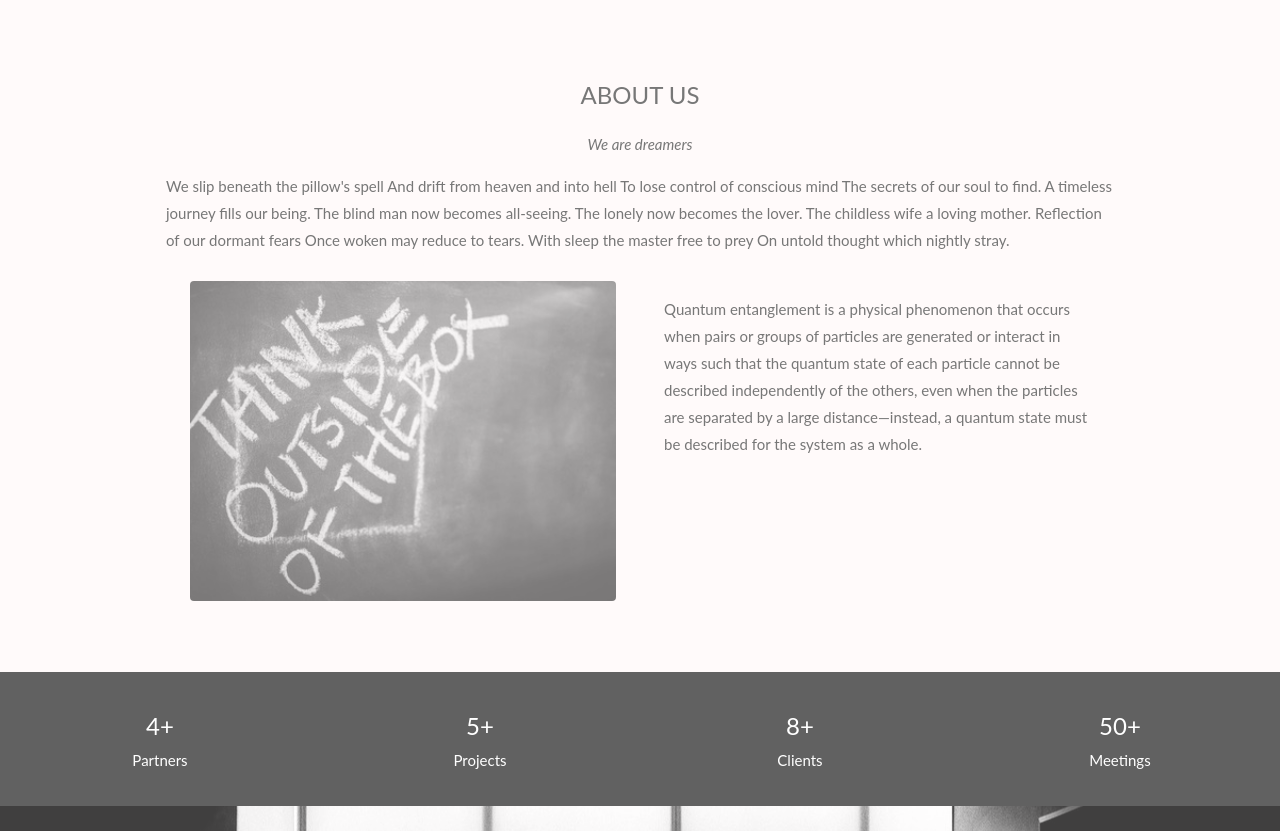
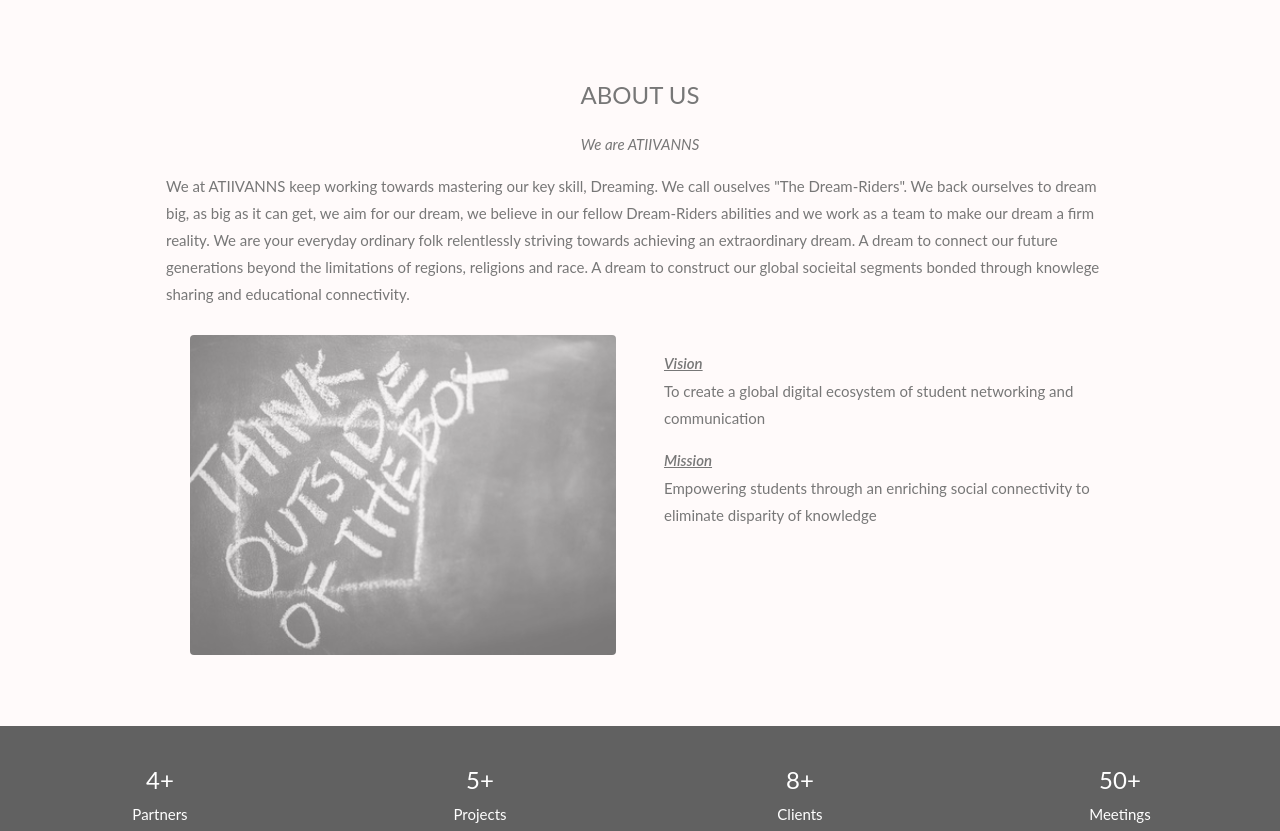
Before and after one commit to Kailash-Sankar/node_app, a website: page views/alt_home.html in a window 1280 px wide. Shown: the part 801-1632 px from the top of the page. Drawn offline with nearby package versions, Linux system fonts and the light colour scheme; files that its build step writes are made by us from their sources.

Commit message:
add company info

```diff
--- a/public/sass/alt_home.scss
+++ b/public/sass/alt_home.scss
@@ -25,7 +25,7 @@ body, html {
 
 /* First image (Logo. Full height) */
 .bgimg-1 {
-    background-image: url('/images/home.jpeg');
+    background-image: url('/images/home_new.jpg');
     min-height: 100%;
 }
 
@@ -44,6 +44,12 @@ body, html {
 .w3-wide {letter-spacing: 10px;}
 .w3-hover-opacity {cursor: pointer;}
 
+.small-heading {
+  font-weight: 600;
+  text-decoration: underline;
+  margin-bottom: -14px;
+}
+
 /* Turn off parallax scrolling for tablets and phones */
 @media only screen and (max-device-width: 1024px) {
     .bgimg-1, .bgimg-2, .bgimg-3 {
--- a/views/alt_home.html
+++ b/views/alt_home.html
@@ -9,7 +9,7 @@
 <!-- First Parallax Image with Logo Text -->
 <div class="bgimg-1 w3-display-container w3-opacity-min" id="home">
   <div class="w3-display-middle" style="white-space:nowrap;">
-    <span class="w3-center w3-padding-large w3-black w3-xlarge w3-wide w3-animate-opacity">ATIIVANNS <span class="w3-hide-small"></span> LOGO</span>
+    <span class="w3-center w3-padding-large w3-black w3-xlarge w3-wide w3-animate-opacity">The <span class="w3-hide-small"></span> Dream Riders</span>
   </div>
 </div>
 
--- a/views/partials/about.html
+++ b/views/partials/about.html
@@ -1,22 +1,13 @@
 <!-- Container (About Section) -->
 <div class="w3-content w3-container w3-padding-64" id="about">
   <h3 class="w3-center">ABOUT US</h3>
-  <p class="w3-center"><em>We are dreamers</em></p>
+  <p class="w3-center"><em>We are ATIIVANNS</em></p>
   <p>
-    We slip beneath the pillow's spell
-    And drift from heaven and into hell
-    To lose control of conscious mind
-    The secrets of our soul to find.
-
-    A timeless journey fills our being.
-    The blind man now becomes all-seeing.
-    The lonely now becomes the lover.
-    The childless wife a loving mother.
-
-    Reflection of our dormant fears
-    Once woken may reduce to tears.
-    With sleep the master free to prey
-    On untold thought which nightly stray.
+    We at ATIIVANNS keep working towards mastering our key skill, Dreaming. We call ouselves "The Dream-Riders".
+    We back ourselves to dream big, as big as it can get, we aim for our dream, we believe in our fellow Dream-Riders abilities and we work as a team to make our dream a firm reality.
+    We are your everyday ordinary folk relentlessly striving towards achieving an extraordinary dream.
+    A dream to connect our future generations beyond the limitations of regions, religions and race.
+    A dream to construct our global socieital segments bonded through knowlege sharing and educational connectivity.
   </p>
   <div class="w3-row">
     <div class="w3-col m6 w3-center w3-padding-large">
@@ -25,10 +16,13 @@
 
     <!-- Hide this text on small devices -->
     <div class="w3-col m6 w3-hide-small w3-padding-large">
+      <p class=small-heading><em>Vision</em></p>
       <p>
-        Quantum entanglement is a physical phenomenon that occurs when pairs or groups of particles are generated or
-        interact in ways such that the quantum state of each particle cannot be described independently of the others,
-        even when the particles are separated by a large distance—instead, a quantum state must be described for the system as a whole.
+        To create a global digital ecosystem of student networking and communication
+      </p>
+      <p class=small-heading><em>Mission</em></p>
+      <p>
+        Empowering students through an enriching social connectivity to eliminate disparity of knowledge
       </p>
     </div>
   </div>
--- a/views/partials/contact.html
+++ b/views/partials/contact.html
@@ -11,7 +11,7 @@
     </div>
     <div class="w3-col m8 w3-panel">
       <div class="w3-large w3-margin-bottom">
-        <i class="fa fa-map-marker fa-fw w3-hover-text-black w3-xlarge w3-margin-right"></i> Address <br>
+        <i class="fa fa-map-marker fa-fw w3-hover-text-black w3-xlarge w3-margin-right"></i> Ibrahimpatnam Vijayawada, Andhra Pradesh 521456 India <br>
         <i class="fa fa-phone fa-fw w3-hover-text-black w3-xlarge w3-margin-right"></i> Phone: +00 <br>
         <i class="fa fa-envelope fa-fw w3-hover-text-black w3-xlarge w3-margin-right"></i> Email: mail@mail.com<br>
       </div>
--- a/views/partials/footer.html
+++ b/views/partials/footer.html
@@ -5,7 +5,7 @@
     <i class="fa fa-facebook-official w3-hover-opacity"></i>
     <i class="fa fa-instagram w3-hover-opacity"></i>
     <i class="fa fa-twitter w3-hover-opacity"></i>
-    <i class="fa fa-linkedin w3-hover-opacity"></i>
+    <a target="_BLANK" href="https://www.linkedin.com/company/atiivanns-pvt-ltd"><i class="fa fa-linkedin w3-hover-opacity"></i></a>
   </div>
   <!--
    Thanks for the awesome template!!
```
Also changed, not shown: views/loader.html (+1 -0 lines), public/css/alt_home.css, public/images/company/logo.jpg (added), public/images/company/logo_full.jpg (added), public/images/home_new.jpg (added).
